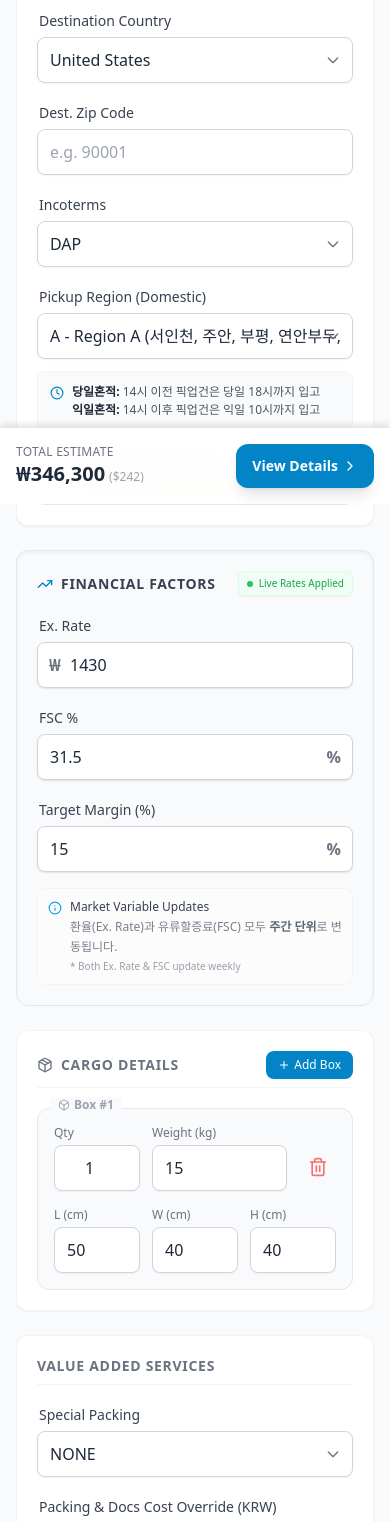
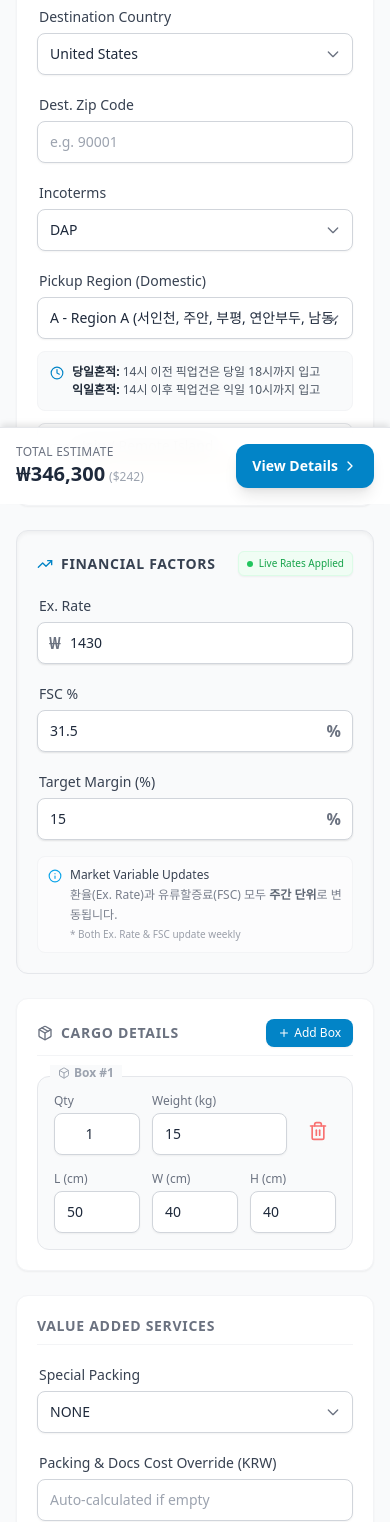
Before and after one commit to jlinsights/smart-quote, a React (Vite) app: page / in a window 390 px wide. Shown: the part 340-1862 px from the top of the page. Built offline with nearby package versions, Linux system fonts and the light colour scheme.

Commit message:
feat: Optimize input and label styling for mobile
Adjusts padding, font sizes, and spacing for input fields and labels to improve usability and touch targets on mobile devices. Ensures a more comfortable and responsive user experience across different screen sizes.

```diff
--- a/components/InputSection.tsx
+++ b/components/InputSection.tsx
@@ -48,10 +48,14 @@ export const InputSection: React.FC<Props> = ({ input, onChange, isMobileView =
 
   // Mobile Optimization:
   // - text-base prevents iOS zoom on focus
-  // - py-2.5 px-3 for larger touch target
-  // - rounded-lg for modern look
-  const inputClass = `w-full border-gray-300 dark:border-gray-600 rounded-lg shadow-sm focus:border-jways-500 focus:ring-jways-500 text-base ${!isMobileView ? 'sm:text-sm' : ''} py-2.5 px-3 border bg-white dark:bg-gray-700 dark:text-white transition-colors placeholder-gray-400`;
-  const labelClass = "block text-sm font-medium text-gray-700 dark:text-gray-300 mb-1.5 ml-0.5";
+  // - py-3.5 px-4 for comfortable touch targets on mobile
+  // - py-2.5 px-3 for compact desktop view
+  const inputClass = `w-full border-gray-300 dark:border-gray-600 rounded-lg shadow-sm focus:border-jways-500 focus:ring-jways-500 border bg-white dark:bg-gray-700 dark:text-white transition-colors placeholder-gray-400
+    ${isMobileView ? 'text-base py-3.5 px-4' : 'text-sm py-2.5 px-3'}`;
+
+  const labelClass = `block font-medium text-gray-700 dark:text-gray-300 mb-1.5 ml-0.5
+    ${isMobileView ? 'text-base' : 'text-sm'}`;
+
   const cardClass = "bg-white dark:bg-gray-800 p-5 rounded-xl shadow-sm border border-gray-100 dark:border-gray-700 transition-colors";
   const sectionTitleClass = "text-sm font-bold text-gray-500 dark:text-gray-400 uppercase tracking-wider mb-5 flex items-center border-b border-gray-100 dark:border-gray-700 pb-2";
   const grayCardClass = "bg-gray-50 dark:bg-gray-800/50 p-5 rounded-xl shadow-inner border border-gray-200 dark:border-gray-700 transition-colors";
@@ -64,6 +68,19 @@ export const InputSection: React.FC<Props> = ({ input, onChange, isMobileView =
 
   // Financial factors grid - adapt to 3 items
   const financialGrid = `grid grid-cols-1 ${!isMobileView ? 'sm:grid-cols-3' : 'grid-cols-2'} gap-5`;
+
+  // Helper for Cargo labels
+  const cargoLabelClass = `block font-medium text-gray-500 dark:text-gray-400 mb-1
+    ${isMobileView ? 'text-sm' : 'text-xs'}`;
+
+  // Button Styles with Touch Target Logic
+  const addBoxBtnClass = isMobileView
+    ? "text-sm flex items-center bg-jways-600 text-white px-4 py-2.5 rounded-lg shadow-sm hover:bg-jways-700 active:scale-95 transition-all font-medium"
+    : "text-xs flex items-center bg-jways-600 text-white px-3 py-1.5 rounded-lg shadow-sm hover:bg-jways-700 active:scale-95 transition-all font-medium";
+
+  const resetBtnClass = isMobileView
+    ? "text-xs text-amber-600 bg-amber-50 dark:bg-amber-900/20 px-3 py-2 rounded-lg border border-amber-100 dark:border-amber-800 shadow-sm whitespace-nowrap flex items-center hover:bg-amber-100 dark:hover:bg-amber-900/40 transition-colors cursor-pointer group"
+    : "text-[10px] sm:text-xs text-amber-600 bg-amber-50 dark:bg-amber-900/20 px-2 py-1 rounded-md border border-amber-100 dark:border-amber-800 shadow-sm whitespace-nowrap flex items-center hover:bg-amber-100 dark:hover:bg-amber-900/40 transition-colors cursor-pointer group";
 
   return (
     <div className="space-y-6">
@@ -116,6 +133,8 @@ export const InputSection: React.FC<Props> = ({ input, onChange, isMobileView =
               className={inputClass}
               placeholder="e.g. 90001"
               inputMode="numeric"
+              pattern="[0-9]*"
+              autoComplete="postal-code"
             />
           </div>
           <div>
@@ -183,10 +202,10 @@ export const InputSection: React.FC<Props> = ({ input, onChange, isMobileView =
                         type="checkbox"
                         checked={input.isJejuPickup}
                         onChange={(e) => updateField('isJejuPickup', e.target.checked)}
-                        className="h-5 w-5 text-jways-600 focus:ring-jways-500 border-gray-300 rounded"
+                        className={`text-jways-600 focus:ring-jways-500 border-gray-300 rounded ${isMobileView ? 'h-6 w-6' : 'h-5 w-5'}`}
                     />
                     <div className="ml-3">
-                        <span className="block text-sm font-medium text-gray-900 dark:text-gray-300">Jeju / Remote Island</span>
+                        <span className={`block font-medium text-gray-900 dark:text-gray-300 ${isMobileView ? 'text-base' : 'text-sm'}`}>Jeju / Remote Island</span>
                         <span className="block text-xs text-amber-500 font-medium">Additional Surcharge Applies</span>
                     </div>
                 </label>
@@ -211,7 +230,7 @@ export const InputSection: React.FC<Props> = ({ input, onChange, isMobileView =
             ) : (
                 <button
                     onClick={resetRates}
-                    className="text-[10px] sm:text-xs text-amber-600 bg-amber-50 dark:bg-amber-900/20 px-2 py-1 rounded-md border border-amber-100 dark:border-amber-800 shadow-sm whitespace-nowrap flex items-center hover:bg-amber-100 dark:hover:bg-amber-900/40 transition-colors cursor-pointer group"
+                    className={resetBtnClass}
                     title="Reset to weekly default rates"
                 >
                     <span className="w-1.5 h-1.5 bg-amber-500 rounded-full mr-1.5 group-hover:scale-125 transition-transform"></span>
@@ -228,10 +247,12 @@ export const InputSection: React.FC<Props> = ({ input, onChange, isMobileView =
                     </div>
                     <input
                         type="number"
+                        step="any"
                         value={input.exchangeRate}
                         onChange={(e) => updateField('exchangeRate', Number(e.target.value))}
                         className={`${inputClass} pl-8 bg-white focus:bg-white ${input.exchangeRate !== DEFAULT_EXCHANGE_RATE ? 'ring-1 ring-amber-300 dark:ring-amber-700' : ''}`}
                         inputMode="decimal"
+                        autoComplete="off"
                     />
                 </div>
             </div>
@@ -245,6 +266,7 @@ export const InputSection: React.FC<Props> = ({ input, onChange, isMobileView =
                         onChange={(e) => updateField('fscPercent', Number(e.target.value))}
                         className={`${inputClass} pr-8 bg-white focus:bg-white ${input.fscPercent !== DEFAULT_FSC_PERCENT ? 'ring-1 ring-amber-300 dark:ring-amber-700' : ''}`}
                         inputMode="decimal"
+                        autoComplete="off"
                     />
                     <div className="pointer-events-none absolute inset-y-0 right-0 flex items-center pr-3">
                     <span className="text-gray-500 sm:text-sm font-bold">%</span>
@@ -256,10 +278,12 @@ export const InputSection: React.FC<Props> = ({ input, onChange, isMobileView =
                 <div className="relative rounded-lg shadow-sm">
                     <input
                     type="number"
+                    step="any"
                     value={input.marginPercent}
                     onChange={(e) => updateField('marginPercent', Number(e.target.value))}
-                    className={`w-full border-gray-300 dark:border-gray-600 rounded-lg shadow-sm focus:ring-jways-500 text-base ${!isMobileView ? 'sm:text-sm' : ''} py-2.5 px-3 border dark:text-white pr-8 transition-colors ${input.marginPercent < 10 ? 'bg-red-50 dark:bg-red-900/20 border-red-300 dark:border-red-800 text-red-700 dark:text-red-300' : 'bg-white focus:bg-white dark:bg-gray-700'}`}
+                    className={`${inputClass} ${input.marginPercent < 10 ? 'bg-red-50 dark:bg-red-900/20 border-red-300 dark:border-red-800 text-red-700 dark:text-red-300' : 'bg-white focus:bg-white dark:bg-gray-700'}`}
                     inputMode="decimal"
+                    autoComplete="off"
                     />
                      <div className="pointer-events-none absolute inset-y-0 right-0 flex items-center pr-3">
                         <span className="text-gray-500 sm:text-sm font-bold">%</span>
@@ -291,7 +315,7 @@ export const InputSection: React.FC<Props> = ({ input, onChange, isMobileView =
             </h3>
             <button
                 onClick={addItem}
-                className="text-xs flex items-center bg-jways-600 text-white px-3 py-1.5 rounded-lg shadow-sm hover:bg-jways-700 active:scale-95 transition-all font-medium"
+                className={addBoxBtnClass}
             >
                 <Plus className="w-3 h-3 mr-1" /> Add Box
             </button>
@@ -310,39 +334,39 @@ export const InputSection: React.FC<Props> = ({ input, onChange, isMobileView =
 
                {/* Quantity */}
                <div className={`col-span-4 ${!isMobileView ? 'sm:col-span-2' : ''}`}>
-                 <label className="block text-xs font-medium text-gray-500 dark:text-gray-400 mb-1">Qty</label>
-                 <input type="number" min="1" value={item.quantity} onChange={(e) => updateItem(idx, 'quantity', Number(e.target.value))} className={`${inputClass} text-center`} inputMode="numeric" />
+                 <label className={cargoLabelClass}>Qty</label>
+                 <input type="number" min="1" value={item.quantity} onChange={(e) => updateItem(idx, 'quantity', Number(e.target.value))} className={`${inputClass} text-center`} inputMode="numeric" pattern="[0-9]*" />
                </div>
 
                 {/* Weight - Moved up for mobile visibility */}
                <div className={`col-span-6 ${!isMobileView ? 'sm:col-span-3 sm:order-last md:order-none' : ''}`}>
-                 <label className="block text-xs font-medium text-gray-500 dark:text-gray-400 mb-1">Weight (kg)</label>
-                 <input type="number" value={item.weight} onChange={(e) => updateItem(idx, 'weight', Number(e.target.value))} className={inputClass} inputMode="decimal" />
+                 <label className={cargoLabelClass}>Weight (kg)</label>
+                 <input type="number" step="any" value={item.weight} onChange={(e) => updateItem(idx, 'weight', Number(e.target.value))} className={inputClass} inputMode="decimal" />
                </div>
 
                 {/* Trash - Top right on mobile */}
                <div className={`col-span-2 ${!isMobileView ? 'sm:col-span-1' : ''} flex justify-end pb-1.5 sm:pb-2`}>
                  <button
                     onClick={() => removeItem(idx)}
-                    className="p-2 text-red-400 hover:text-red-600 dark:text-red-400 dark:hover:text-red-300 rounded-full hover:bg-red-50 dark:hover:bg-red-900/20 transition-colors"
+                    className={`text-red-400 hover:text-red-600 dark:text-red-400 dark:hover:text-red-300 rounded-full hover:bg-red-50 dark:hover:bg-red-900/20 transition-colors ${isMobileView ? 'p-3' : 'p-2'}`}
                     disabled={input.items.length === 1}
                  >
-                    <Trash2 className="w-5 h-5" />
+                    <Trash2 className={`${isMobileView ? 'w-6 h-6' : 'w-5 h-5'}`} />
                  </button>
                </div>
 
                {/* Dimensions - Row 2 on mobile */}
                <div className={`col-span-4 ${!isMobileView ? 'sm:col-span-2' : ''}`}>
-                 <label className="block text-xs font-medium text-gray-500 dark:text-gray-400 mb-1">L (cm)</label>
-                 <input type="number" value={item.length} onChange={(e) => updateItem(idx, 'length', Number(e.target.value))} className={inputClass} inputMode="decimal" />
+                 <label className={cargoLabelClass}>L (cm)</label>
+                 <input type="number" step="any" value={item.length} onChange={(e) => updateItem(idx, 'length', Number(e.target.value))} className={inputClass} inputMode="decimal" />
                </div>
                <div className={`col-span-4 ${!isMobileView ? 'sm:col-span-2' : ''}`}>
-                 <label className="block text-xs font-medium text-gray-500 dark:text-gray-400 mb-1">W (cm)</label>
-                 <input type="number" value={item.width} onChange={(e) => updateItem(idx, 'width', Number(e.target.value))} className={inputClass} inputMode="decimal" />
+                 <label className={cargoLabelClass}>W (cm)</label>
+                 <input type="number" step="any" value={item.width} onChange={(e) => updateItem(idx, 'width', Number(e.target.value))} className={inputClass} inputMode="decimal" />
                </div>
                <div className={`col-span-4 ${!isMobileView ? 'sm:col-span-2' : ''}`}>
-                 <label className="block text-xs font-medium text-gray-500 dark:text-gray-400 mb-1">H (cm)</label>
-                 <input type="number" value={item.height} onChange={(e) => updateItem(idx, 'height', Number(e.target.value))} className={inputClass} inputMode="decimal" />
+                 <label className={cargoLabelClass}>H (cm)</label>
+                 <input type="number" step="any" value={item.height} onChange={(e) => updateItem(idx, 'height', Number(e.target.value))} className={inputClass} inputMode="decimal" />
                </div>
 
             </div>
@@ -375,11 +399,13 @@ export const InputSection: React.FC<Props> = ({ input, onChange, isMobileView =
             <div className="relative">
                 <input
                     type="number"
+                    step="any"
                     value={input.manualPackingCost ?? ''}
                     onChange={(e) => updateField('manualPackingCost', e.target.value === '' ? undefined : Number(e.target.value))}
                     className={inputClass}
                     placeholder="Auto-calculated if empty"
                     inputMode="decimal"
+                    autoComplete="off"
                 />
             </div>
             <p className="mt-1 text-[10px] text-gray-400">
@@ -392,10 +418,12 @@ export const InputSection: React.FC<Props> = ({ input, onChange, isMobileView =
                <label className={labelClass}>Estimated Duty & Tax (KRW)</label>
                <input
                 type="number"
+                step="any"
                 value={input.dutyTaxEstimate}
                 onChange={(e) => updateField('dutyTaxEstimate', Number(e.target.value))}
                 className={inputClass}
                 inputMode="decimal"
+                autoComplete="off"
                />
             </div>
           )}
```
